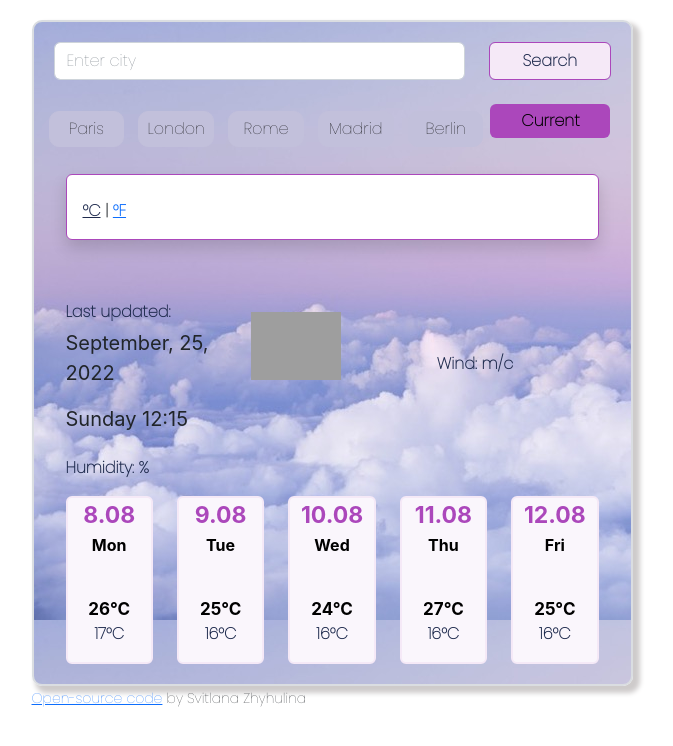
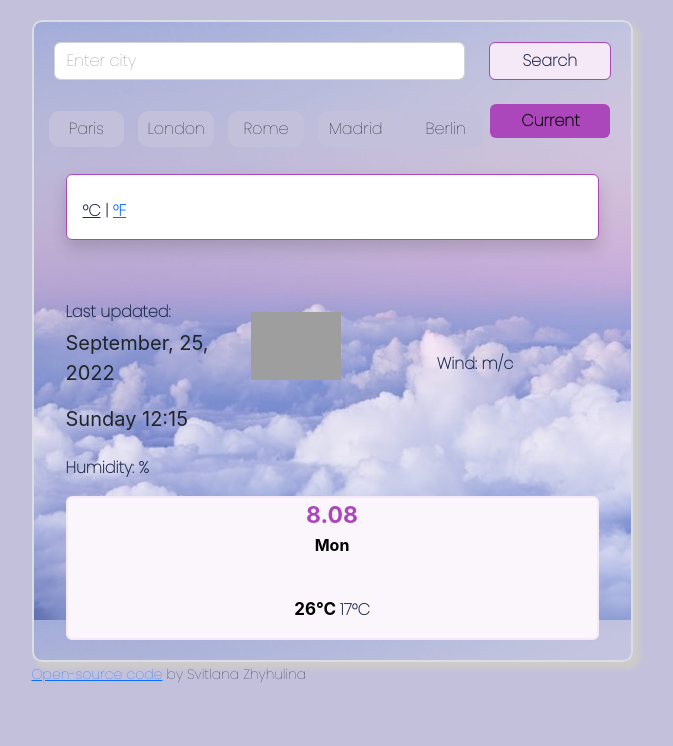
Before and after one commit to Svit-Zh/weather_project, a website built with Parcel: page index.html in a window 1280 px wide. Shown: the whole page, without its empty margins (308-981 px from the left). Built offline with nearby package versions, Linux system fonts and the light colour scheme; no server answers; grey boxes are pictures that could not be loaded.

Commit message:
weather-forcast 4 rows were excluded from index.html

```diff
--- a/index.html
+++ b/index.html
@@ -122,70 +122,6 @@
                   </div>
                 </div>
               </div>
-              <div class="col-sm">
-                <div class="card">
-                  <div class="dayOfYear">9.08</div>
-                  <div class="dayOfWeek">Tue</div>
-                  <div class="card-body">
-                    <br />
-                    <span class="max-temperature" id="max-temperature"
-                      >25°C</span
-                    >
-
-                    <span class="min-temperature" id="min-temperature"
-                      >16°C</span
-                    >
-                  </div>
-                </div>
-              </div>
-              <div class="col-sm">
-                <div class="card">
-                  <div class="dayOfYear">10.08</div>
-                  <div class="dayOfWeek">Wed</div>
-                  <div class="card-body">
-                    <br />
-                    <span class="max-temperature" id="max-temperature"
-                      >24°C</span
-                    >
-
-                    <span class="min-temperature" id="min-temperature"
-                      >16°C</span
-                    >
-                  </div>
-                </div>
-              </div>
-              <div class="col-sm">
-                <div class="card">
-                  <div class="dayOfYear">11.08</div>
-                  <div class="dayOfWeek">Thu</div>
-                  <div class="card-body">
-                    <br />
-                    <span class="max-temperature" id="max-temperature"
-                      >27°C</span
-                    >
-
-                    <span class="min-temperature" id="min-temperature"
-                      >16°C</span
-                    >
-                  </div>
-                </div>
-              </div>
-              <div class="col-sm">
-                <div class="card">
-                  <div class="dayOfYear">12.08</div>
-                  <div class="dayOfWeek">Fri</div>
-                  <div class="card-body">
-                    <br />
-                    <span class="max-temperature" id="max-temperature"
-                      >25°C</span
-                    >
-
-                    <span class="min-temperature" id="min-temperature"
-                      >16°C</span
-                    >
-                  </div>
-                </div>
-              </div>
             </div>
           </div>
         </div>
--- a/src/style.css
+++ b/src/style.css
@@ -1,5 +1,6 @@
 body {
   font-family: "Poppins", sans-serif;
+  background-color: #c2c0db;
 }
 .weather-wrapper {
   max-width: 601px;
```
